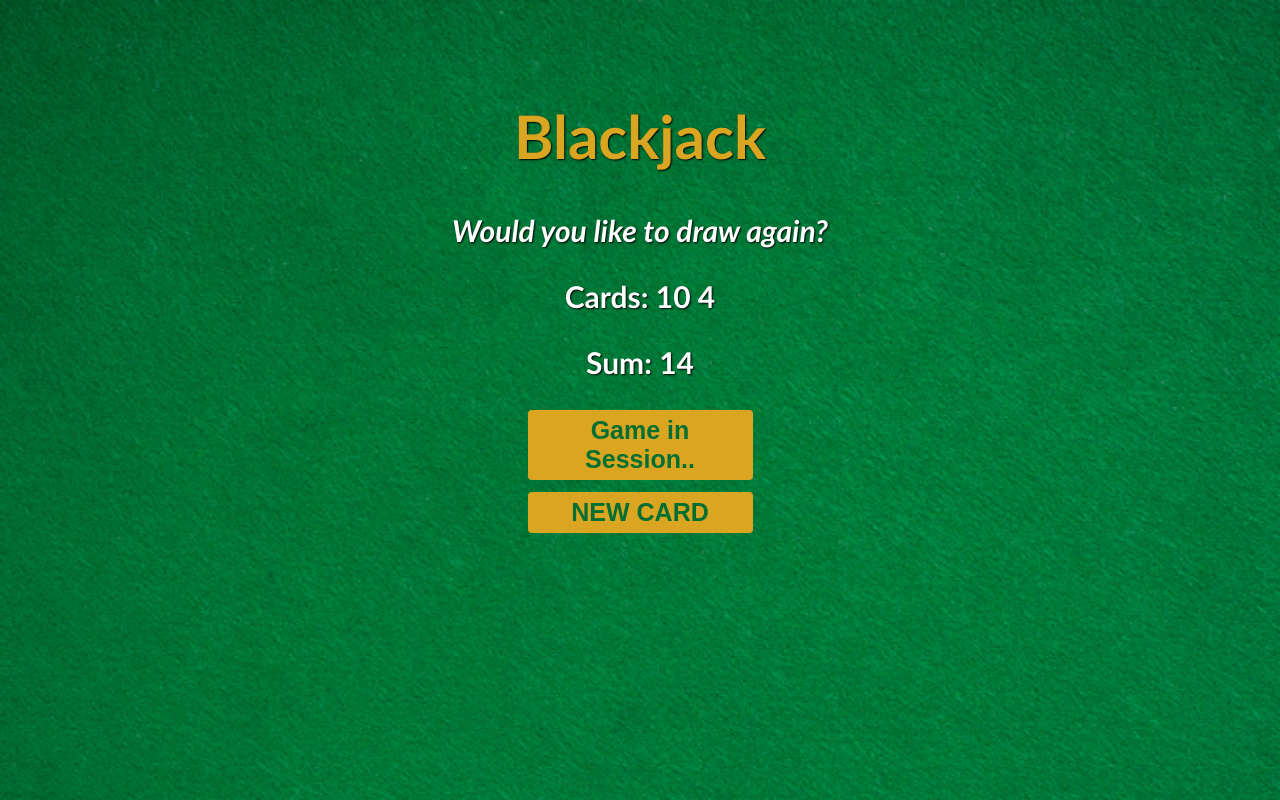
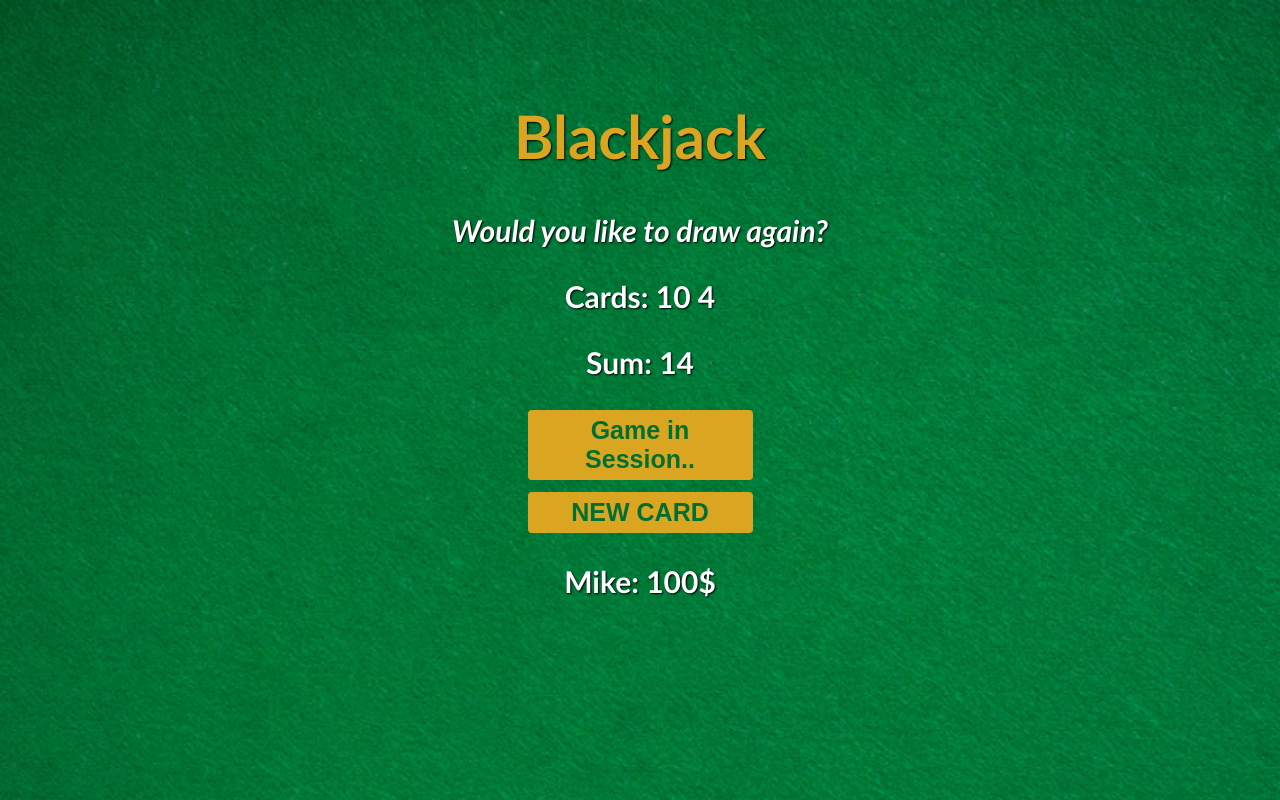
Before and after one commit to Mr-MikeRoss/Blackjack-Game, a plain HTML site: page index.html in a window 1280 px wide. Both pictures are taken after a click on the button "START GAME". Drawn offline with Linux system fonts and the light colour scheme.

Commit message:
Objects
Learning about Objects and using them to update HTML

```diff
--- a/index.html
+++ b/index.html
@@ -9,6 +9,7 @@
         <p id="sum-el">Sum:</p>
         <button class="btn-style" id="start-btn" onclick="startGame()">START GAME</button>
         <button class="btn-style" id="new-card" onclick="getNewCard()">NEW CARD</button>
+        <p id="player"></p>
         <script src="index.js"></script>
     </body>
 </html>
--- a/index.js
+++ b/index.js
@@ -8,11 +8,16 @@ let cardsEl = document.getElementById("cards-el")
 let sumEl = document.getElementById("sum-el")
 let startBtnEl = document.getElementById("start-btn")
 let newCardBtnEl = document.getElementById("new-card")
+let playerEl = document.getElementById("player")
 
 // Global Variables
 let sum = 0
 let cards = []
 let message = ""
+let player = {
+    name: "Mike",
+    chips: 100
+}
 
 // functions
 function startGame() {
@@ -22,6 +27,7 @@ function startGame() {
         cards = [firstCard, secondCard]
         sum = firstCard + secondCard
         startBtnEl.textContent = "Game in Session.."
+        playerEl.textContent = `${player.name}: ${player.chips}$`
         renderGame()
     } else {}
 }
```
